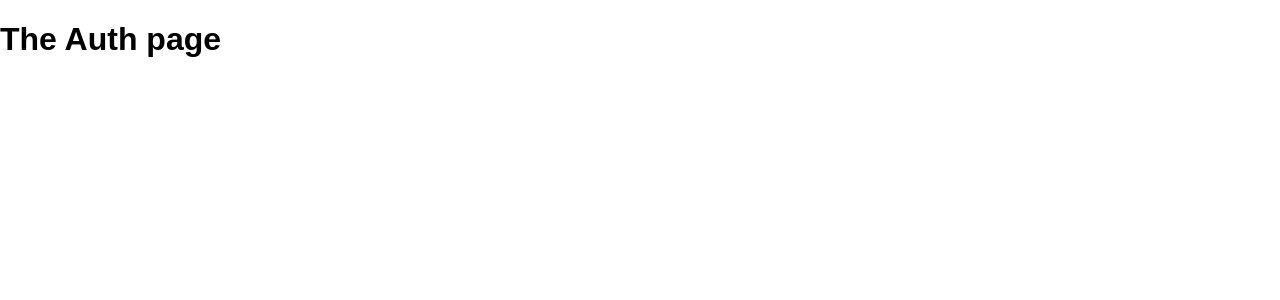
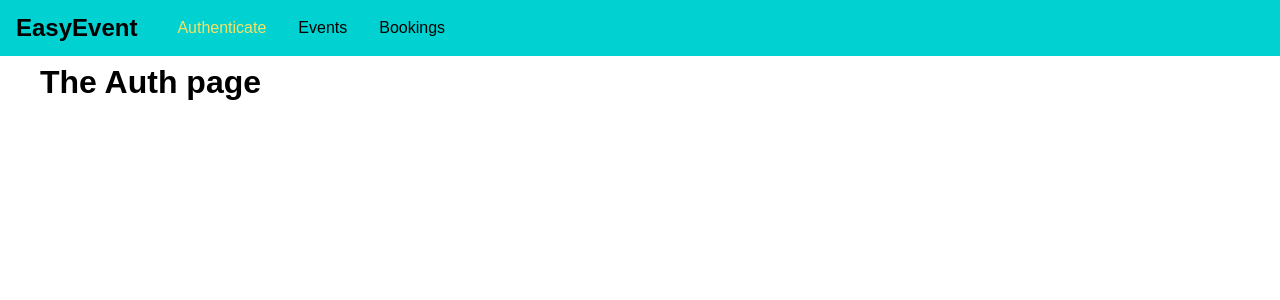
Before and after one commit to victormgarciao/graphql-react-event-booking, a React (Create React App) app in the folder frontend/: page /auth in a window 1280 px wide. Shown: the top 300 px of the page. Built offline with nearby package versions, Linux system fonts and the light colour scheme; the HTML template or start-up script is replaced by a standard one.

Commit message:
Lesson 12

```diff
--- a/frontend/src/App.css
+++ b/frontend/src/App.css
@@ -0,0 +1,3 @@
+.main-content {
+  margin: 4rem 2.5rem;
+}
--- a/frontend/src/App.js
+++ b/frontend/src/App.js
@@ -1,25 +1,31 @@
-import React from 'react';
+import React, { Component, Fragment } from 'react';
 import { BrowserRouter, Route, Redirect, Switch }  from 'react-router-dom';
 
 import AuthPage from './pages/Auth';
 import BookingPage from './pages/Bookings';
 import EventPage from './pages/Events';
+import MainNavigation from './components/Navigation/MainNavigation';
 
 import './App.css';
 
-function App() {
+class App extends Component {
+  render() {
     return (
-    <div className="App">
       <BrowserRouter>
+        <Fragment>
+          <MainNavigation />
+          <main className="main-content">
             <Switch>
               <Redirect from="/" to="/auth" exact />
               <Route path="/auth" component={AuthPage} />
               <Route path="/events" component={EventPage} />
               <Route path="/bookings" component={BookingPage} />
             </Switch>
+          </main>
+        </Fragment>
       </BrowserRouter>
-    </div>
     );
+  }
 }
 
 export default App;
--- /dev/null
+++ b/frontend/src/components/Navigation/MainNavigation.css
@@ -0,0 +1,42 @@
+.main-navigation {
+    position: fixed;
+    left: 0;
+    top: 0;
+    width: 100%;
+    height: 3.5rem;
+    background: #01d1d1;
+    padding: 0 1rem;
+    display: flex;
+    align-items: center;
+}
+
+.main-navigation__logo h1 {
+    margin: 0;
+    font-size: 1.5rem;
+}
+
+.main-navigation__items {
+    margin-left: 1.5rem;
+}
+
+.main-navigation__items ul {
+    display: flex;
+    list-style: none;
+    margin: 0;
+    padding: 0;
+}
+
+.main-navigation__items li {
+    margin: 0 1rem;
+}
+
+.main-navigation__items a {
+    text-decoration: none;
+    color: #000000;
+}
+
+.main-navigation__items a:hover,
+.main-navigation__items a:active,
+.main-navigation__items a.active {
+    color: #f8e264;
+}
--- /dev/null
+++ b/frontend/src/components/Navigation/MainNavigation.js
@@ -0,0 +1,27 @@
+import React from 'react';
+import { NavLink } from 'react-router-dom';
+
+import './MainNavigation.css';
+
+const mainNavigation = props => (
+    <header className="main-navigation">
+        <div className="main-navigation__logo">
+            <h1>EasyEvent</h1>
+        </div>
+        <nav className="main-navigation__items">
+            <ul>
+                <li>
+                    <NavLink to="/auth">Authenticate</NavLink>
+                </li>
+                <li>
+                    <NavLink to="/events">Events</NavLink>
+                </li>
+                <li>
+                    <NavLink to="/bookings">Bookings</NavLink>
+                </li>
+            </ul>
+        </nav>
+    </header>
+)
+
+export default mainNavigation;
```
Lines whose indentation alone changed are shown as unchanged.
